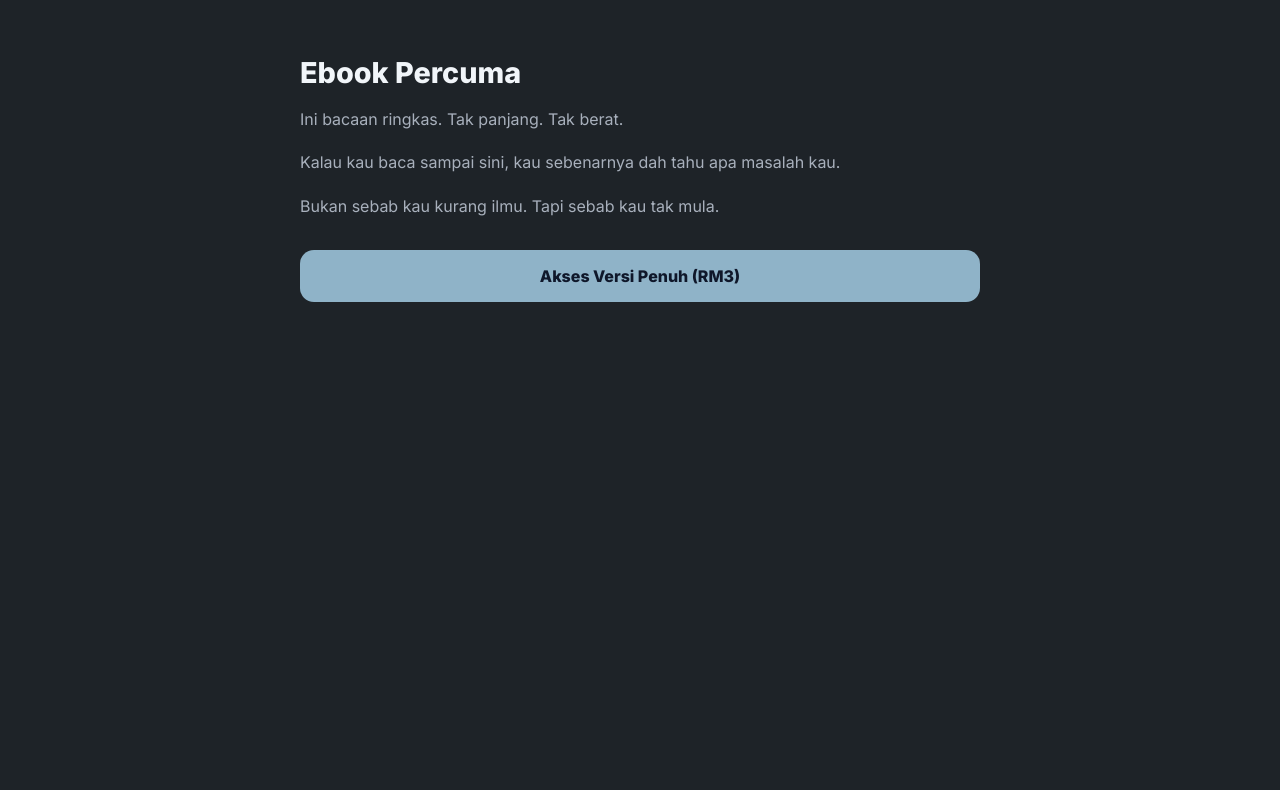
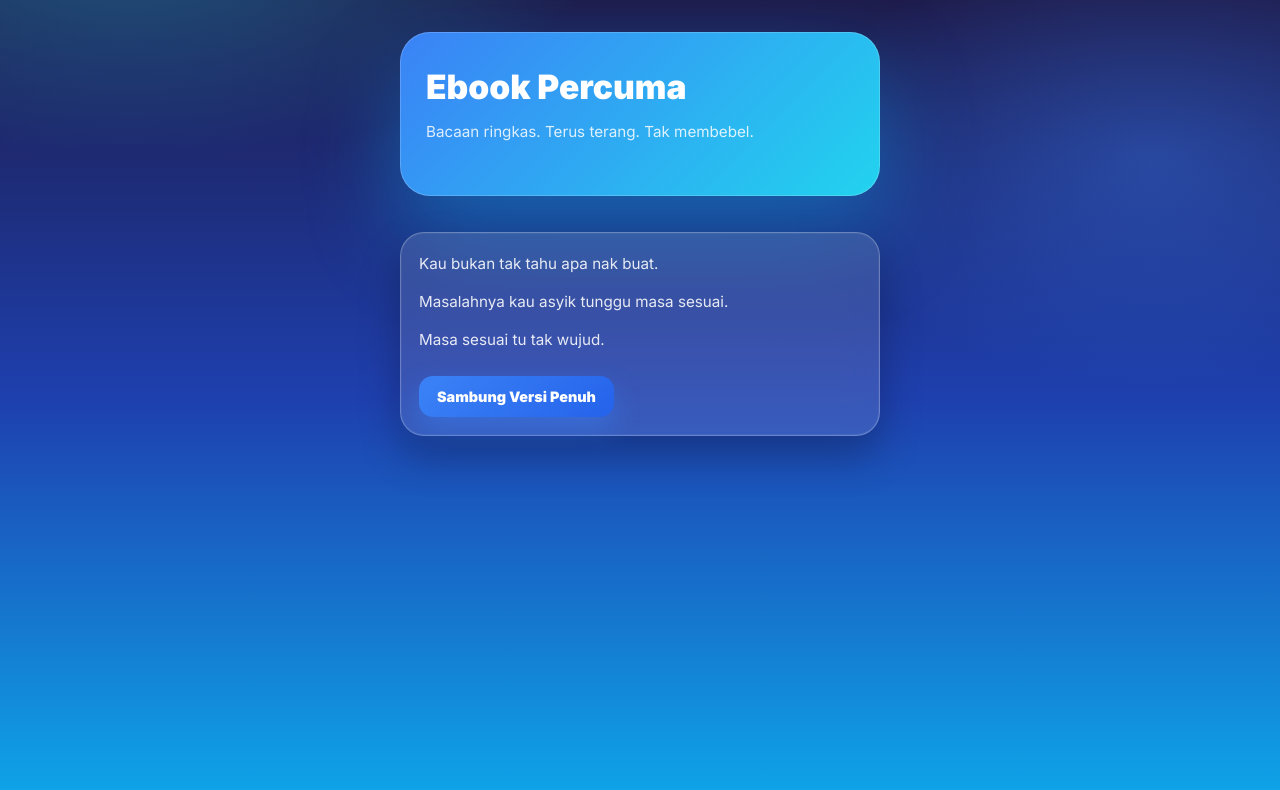
Before and after one commit to SiteLaunch/ebook-mini, a plain HTML site: page free-ebook.html in a window 1280 px wide. Drawn offline with Linux system fonts and the light colour scheme.

Commit message:
Update free-ebook.html

```diff
--- a/free-ebook.html
+++ b/free-ebook.html
@@ -4,24 +4,26 @@
 <meta charset="UTF-8">
 <meta name="viewport" content="width=device-width, initial-scale=1.0">
 <title>Ebook Percuma</title>
-<link href="https://fonts.googleapis.com/css2?family=Inter:wght@400;600;800&display=swap" rel="stylesheet">
-<style>
-body{font-family:Inter;background:#1E2328;color:#F1F5F9;padding:28px;}
-.container{max-width:680px;margin:auto;}
-h1{font-size:1.8rem;margin-bottom:16px;}
-p{line-height:1.7;color:#A8B0BC;margin-bottom:14px;}
-.cta{display:block;margin-top:30px;text-align:center;padding:16px;
-background:#8FB3C8;color:#0F172A;border-radius:14px;
-font-weight:700;text-decoration:none;}
-</style>
+<link rel="stylesheet" href="style.css">
 </head>
 <body>
-<div class="container">
-<h1>Ebook Percuma</h1>
-<p>Ini bacaan ringkas. Tak panjang. Tak berat.</p>
-<p>Kalau kau baca sampai sini, kau sebenarnya dah tahu apa masalah kau.</p>
-<p>Bukan sebab kau kurang ilmu. Tapi sebab kau tak mula.</p>
-<a href="payment.html" class="cta">Akses Versi Penuh (RM3)</a>
+
+<div class="wrap">
+
+  <div class="hero">
+    <h1>Ebook Percuma</h1>
+    <p>Bacaan ringkas. Terus terang. Tak membebel.</p>
+  </div>
+
+  <div class="card">
+    <p>Kau bukan tak tahu apa nak buat.</p>
+    <p>Masalahnya kau asyik tunggu masa sesuai.</p>
+    <p>Masa sesuai tu tak wujud.</p>
+
+    <a href="payment.html" class="btn">Sambung Versi Penuh</a>
+  </div>
+
 </div>
+
 </body>
 </html>
```
